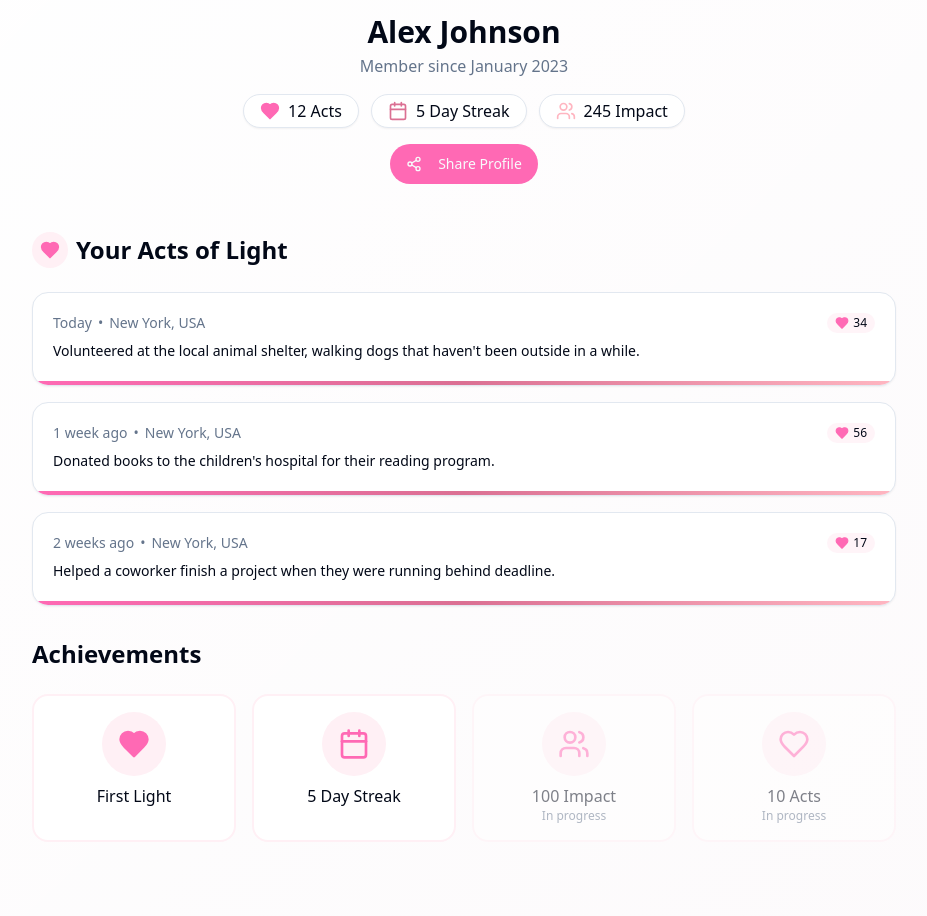
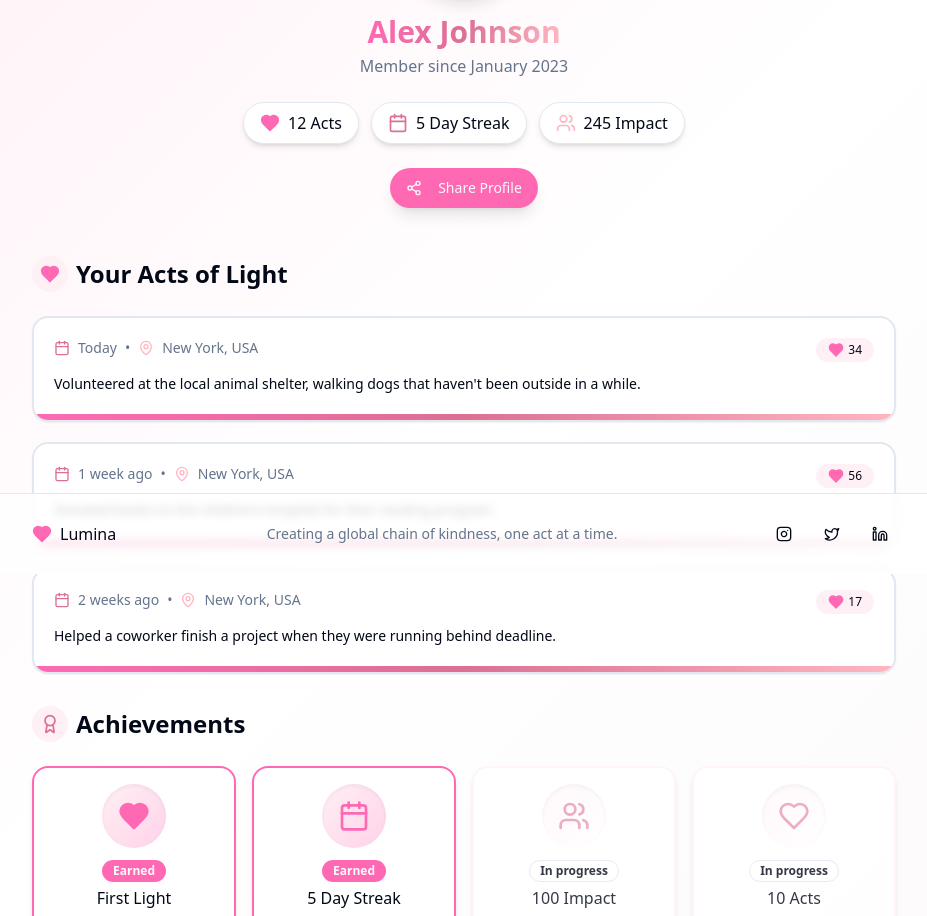
Before and after one commit to stackitis/luminayouu, a React (Vite) app: page /achievements in a window 1280 px wide. Shown: the part 226-1142 px from the top of the page, without its empty margins (176-1103 px from the left). Built offline with nearby package versions, Linux system fonts and the light colour scheme.

Commit message:
Refactor: Improve UI aesthetics

```diff
--- a/src/index.css
+++ b/src/index.css
@@ -1,3 +1,4 @@
+
 @tailwind base;
 @tailwind components;
 @tailwind utilities;
@@ -87,3 +88,18 @@
 .kindness-gradient {
   @apply bg-gradient-to-r from-kindness-teal via-kindness-purple to-kindness-orange;
 }
+
+@keyframes fade-in {
+  from {
+    opacity: 0;
+    transform: translateY(10px);
+  }
+  to {
+    opacity: 1;
+    transform: translateY(0);
+  }
+}
+
+.animate-fade-in {
+  animation: fade-in 0.6s ease-out forwards;
+}
--- a/src/pages/Achievements.tsx
+++ b/src/pages/Achievements.tsx
@@ -3,8 +3,9 @@ import { useState } from "react";
 import { Link } from "react-router-dom";
 import { Card, CardContent, CardHeader, CardTitle } from "@/components/ui/card";
 import { Button } from "@/components/ui/button";
-import { Avatar } from "@/components/ui/avatar";
-import { Heart, Calendar, Users, Share2 } from "lucide-react";
+import { Avatar, AvatarImage } from "@/components/ui/avatar";
+import { Badge } from "@/components/ui/badge";
+import { Heart, Calendar, Users, Share2, Award, MapPin, Star } from "lucide-react";
 import Navbar from "@/components/Navbar";
 
 interface KindnessAct {
@@ -50,17 +51,17 @@ const Achievements = () => {
   };
 
   return (
-    <div className="min-h-screen bg-gradient-to-br from-white to-kindness-light/30">
+    <div className="min-h-screen bg-gradient-to-br from-kindness-light via-white to-kindness-light/30">
       <Navbar />
 
-      <main className="container pt-24 pb-16 px-4 max-w-4xl mx-auto">
+      <main className="container pt-24 pb-20 px-4 max-w-4xl mx-auto">
         {/* Profile Header */}
-        <div className="flex flex-col items-center mb-12 relative">
-          <div className="w-32 h-32 rounded-full border-4 border-kindness-teal overflow-hidden bg-white mb-4">
+        <div className="flex flex-col items-center mb-12 relative animate-fade-in">
+          <div className="w-32 h-32 rounded-full border-4 border-kindness-teal overflow-hidden bg-white mb-4 shadow-lg hover:scale-105 transition-transform duration-300">
             <Avatar className="w-full h-full">
               <div className="w-full h-full flex items-center justify-center text-4xl font-bold text-kindness-purple">
                 {userProfile.avatar ? (
-                  <img src={userProfile.avatar} alt={userProfile.name} className="w-full h-full object-cover" />
+                  <AvatarImage src={userProfile.avatar} alt={userProfile.name} className="w-full h-full object-cover" />
                 ) : (
                   userProfile.name.charAt(0)
                 )}
@@ -68,25 +69,25 @@ const Achievements = () => {
             </Avatar>
           </div>
 
-          <h1 className="text-3xl font-bold mb-1">{userProfile.name}</h1>
-          <p className="text-muted-foreground mb-4">Member since {userProfile.memberSince}</p>
+          <h1 className="text-3xl font-bold mb-1 bg-clip-text text-transparent kindness-gradient">{userProfile.name}</h1>
+          <p className="text-muted-foreground mb-6">Member since {userProfile.memberSince}</p>
 
-          <div className="flex gap-3 flex-wrap justify-center mb-4">
-            <div className="flex items-center bg-white rounded-full px-4 py-1 shadow-sm border">
+          <div className="flex gap-3 flex-wrap justify-center mb-6">
+            <div className="flex items-center bg-white rounded-full px-4 py-2 shadow-md border hover:shadow-lg hover:scale-105 transition-all duration-300">
               <Heart className="h-5 w-5 mr-2 text-kindness-teal" fill="#FF69B4" />
               <span className="font-medium">{userProfile.acts} Acts</span>
             </div>
-            <div className="flex items-center bg-white rounded-full px-4 py-1 shadow-sm border">
+            <div className="flex items-center bg-white rounded-full px-4 py-2 shadow-md border hover:shadow-lg hover:scale-105 transition-all duration-300">
               <Calendar className="h-5 w-5 mr-2 text-kindness-purple" />
               <span className="font-medium">{userProfile.streak} Day Streak</span>
             </div>
-            <div className="flex items-center bg-white rounded-full px-4 py-1 shadow-sm border">
+            <div className="flex items-center bg-white rounded-full px-4 py-2 shadow-md border hover:shadow-lg hover:scale-105 transition-all duration-300">
               <Users className="h-5 w-5 mr-2 text-kindness-orange" />
               <span className="font-medium">{userProfile.impact} Impact</span>
             </div>
           </div>
 
-          <Button className="rounded-full bg-kindness-teal hover:bg-kindness-teal/90">
+          <Button className="rounded-full bg-kindness-teal hover:bg-kindness-teal/90 shadow-lg hover:shadow-xl hover:scale-105 transition-all">
             <Share2 className="w-4 h-4 mr-2" />
             Share Profile
           </Button>
@@ -94,76 +95,99 @@ const Achievements = () => {
 
         {/* Acts of Kindness */}
         <div className="mb-8">
-          <h2 className="text-2xl font-bold mb-6 flex items-center">
+          <h2 className="text-2xl font-bold mb-6 flex items-center animate-fade-in">
             <span className="bg-kindness-light p-2 rounded-full mr-2">
               <Heart className="h-5 w-5 text-kindness-teal" fill="#FF69B4" />
             </span>
             Your Acts of Light
           </h2>
 
-          <div className="space-y-4">
-            {userActs.map((act) => (
-              <Card key={act.id} className="border overflow-hidden hover:shadow-md transition-all">
+          <div className="space-y-5">
+            {userActs.map((act, index) => (
+              <Card
+                key={act.id}
+                className="border-2 overflow-hidden hover:shadow-lg transition-all hover:-translate-y-1 duration-300"
+                style={{
+                  animationDelay: `${index * 150}ms`,
+                  opacity: 0,
+                  animation: "fade-in 0.5s ease-out forwards"
+                }}
+              >
                 <div className="p-5">
                   <div className="flex justify-between items-start">
-                    <div className="flex items-start gap-1.5 text-sm text-muted-foreground mb-2">
+                    <div className="flex items-center gap-2 text-sm text-muted-foreground mb-2">
+                      <Calendar className="h-4 w-4 text-kindness-purple" />
                       <span>{act.timeframe}</span>
                       <span>•</span>
+                      <MapPin className="h-4 w-4 text-kindness-orange" />
                       <span>{act.location}</span>
                     </div>
-                    <div className="flex items-center gap-1 bg-kindness-light/70 px-2 py-0.5 rounded-full">
-                      <Heart className="h-3.5 w-3.5 text-kindness-teal" fill="#FF69B4" />
+                    <div className="flex items-center gap-1 bg-kindness-light px-3 py-1 rounded-full">
+                      <Heart className="h-4 w-4 text-kindness-teal" fill="#FF69B4" />
                       <span className="text-xs font-medium">{act.likes}</span>
                     </div>
                   </div>
-                  <p className="text-sm">{act.description}</p>
+                  <p className="text-sm mt-2">{act.description}</p>
                 </div>
-                <div className="h-1 kindness-gradient"></div>
+                <div className="h-1.5 kindness-gradient"></div>
               </Card>
             ))}
           </div>
         </div>
 
         {/* Badges Section */}
-        <div className="mb-8">
-          <h2 className="text-2xl font-bold mb-6">Achievements</h2>
+        <div className="mb-8 animate-fade-in" style={{ animationDelay: "300ms" }}>
+          <h2 className="text-2xl font-bold mb-6 flex items-center">
+            <span className="bg-kindness-light p-2 rounded-full mr-2">
+              <Award className="h-5 w-5 text-kindness-purple" />
+            </span>
+            Achievements
+          </h2>
 
           <div className="grid grid-cols-2 sm:grid-cols-3 md:grid-cols-4 gap-4">
-            <div className="bg-white rounded-lg border-2 border-kindness-light p-4 flex flex-col items-center">
-              <div className="w-16 h-16 bg-kindness-light rounded-full flex items-center justify-center mb-2">
+            <div className="bg-white rounded-lg border-2 border-kindness-teal p-4 flex flex-col items-center shadow-md hover:shadow-xl hover:scale-105 transition-all duration-300">
+              <div className="w-16 h-16 bg-gradient-to-br from-kindness-light to-kindness-teal/30 rounded-full flex items-center justify-center mb-3 shadow-inner">
                 <Heart className="h-8 w-8 text-kindness-teal" fill="#FF69B4" />
               </div>
+              <Badge variant="default" className="bg-kindness-teal mb-1">Earned</Badge>
               <span className="font-medium text-center">First Light</span>
             </div>
 
-            <div className="bg-white rounded-lg border-2 border-kindness-light p-4 flex flex-col items-center">
-              <div className="w-16 h-16 bg-kindness-light rounded-full flex items-center justify-center mb-2">
+            <div className="bg-white rounded-lg border-2 border-kindness-teal p-4 flex flex-col items-center shadow-md hover:shadow-xl hover:scale-105 transition-all duration-300">
+              <div className="w-16 h-16 bg-gradient-to-br from-kindness-light to-kindness-teal/30 rounded-full flex items-center justify-center mb-3 shadow-inner">
                 <Calendar className="h-8 w-8 text-kindness-teal" />
               </div>
+              <Badge variant="default" className="bg-kindness-teal mb-1">Earned</Badge>
               <span className="font-medium text-center">5 Day Streak</span>
             </div>
 
-            <div className="bg-white rounded-lg border-2 border-kindness-light p-4 flex flex-col items-center opacity-50">
-              <div className="w-16 h-16 bg-kindness-light rounded-full flex items-center justify-center mb-2">
-                <Users className="h-8 w-8 text-kindness-teal" />
+            <div className="bg-white rounded-lg border-2 border-kindness-light/80 p-4 flex flex-col items-center opacity-80 shadow-md hover:shadow hover:opacity-90 transition-all duration-300">
+              <div className="w-16 h-16 bg-gradient-to-br from-kindness-light/50 to-white rounded-full flex items-center justify-center mb-3 shadow-inner">
+                <Users className="h-8 w-8 text-kindness-purple/70" />
               </div>
+              <Badge variant="outline" className="mb-1">In progress</Badge>
               <span className="font-medium text-center">100 Impact</span>
-              <span className="text-xs text-muted-foreground">In progress</span>
+              <div className="w-full bg-kindness-light rounded-full h-1.5 mt-2">
+                <div className="bg-kindness-purple h-1.5 rounded-full" style={{ width: "60%" }}></div>
+              </div>
             </div>
 
-            <div className="bg-white rounded-lg border-2 border-kindness-light p-4 flex flex-col items-center opacity-50">
-              <div className="w-16 h-16 bg-kindness-light rounded-full flex items-center justify-center mb-2">
-                <Heart className="h-8 w-8 text-kindness-teal" />
+            <div className="bg-white rounded-lg border-2 border-kindness-light/80 p-4 flex flex-col items-center opacity-80 shadow-md hover:shadow hover:opacity-90 transition-all duration-300">
+              <div className="w-16 h-16 bg-gradient-to-br from-kindness-light/50 to-white rounded-full flex items-center justify-center mb-3 shadow-inner">
+                <Heart className="h-8 w-8 text-kindness-purple/70" />
               </div>
+              <Badge variant="outline" className="mb-1">In progress</Badge>
               <span className="font-medium text-center">10 Acts</span>
-              <span className="text-xs text-muted-foreground">In progress</span>
+              <div className="w-full bg-kindness-light rounded-full h-1.5 mt-2">
+                <div className="bg-kindness-purple h-1.5 rounded-full" style={{ width: "80%" }}></div>
+              </div>
             </div>
           </div>
         </div>
       </main>
 
       {/* Simple Footer */}
-      <footer className="border-t py-6 bg-white/80">
+      <footer className="border-t py-6 bg-white/80 backdrop-blur-sm fixed bottom-0 w-full">
         <div className="container max-w-4xl mx-auto px-4">
           <div className="flex flex-col md:flex-row justify-between items-center gap-4">
             <div className="flex items-center gap-2">
@@ -172,13 +196,13 @@ const Achievements = () => {
             </div>
             <p className="text-sm text-muted-foreground">Creating a global chain of kindness, one act at a time.</p>
             <div className="flex gap-4">
-              <Button variant="ghost" size="sm" className="rounded-full p-2 h-auto">
+              <Button variant="ghost" size="sm" className="rounded-full p-2 h-auto hover:bg-kindness-light">
                 <svg xmlns="http://www.w3.org/2000/svg" width="20" height="20" viewBox="0 0 24 24" fill="none" stroke="currentColor" strokeWidth="2" strokeLinecap="round" strokeLinejoin="round"><rect width="20" height="20" x="2" y="2" rx="5" ry="5"></rect><path d="M16 11.37A4 4 0 1 1 12.63 8 4 4 0 0 1 16 11.37z"></path><line x1="17.5" x2="17.51" y1="6.5" y2="6.5"></line></svg>
               </Button>
-              <Button variant="ghost" size="sm" className="rounded-full p-2 h-auto">
+              <Button variant="ghost" size="sm" className="rounded-full p-2 h-auto hover:bg-kindness-light">
                 <svg xmlns="http://www.w3.org/2000/svg" width="20" height="20" viewBox="0 0 24 24" fill="none" stroke="currentColor" strokeWidth="2" strokeLinecap="round" strokeLinejoin="round"><path d="M22 4s-.7 2.1-2 3.4c1.6 10-9.4 17.3-18 11.6 2.2.1 4.4-.6 6-2C3 15.5.5 9.6 3 5c2.2 2.6 5.6 4.1 9 4-.9-4.2 4-6.6 7-3.8 1.1 0 3-1.2 3-1.2z"></path></svg>
               </Button>
-              <Button variant="ghost" size="sm" className="rounded-full p-2 h-auto">
+              <Button variant="ghost" size="sm" className="rounded-full p-2 h-auto hover:bg-kindness-light">
                 <svg xmlns="http://www.w3.org/2000/svg" width="20" height="20" viewBox="0 0 24 24" fill="none" stroke="currentColor" strokeWidth="2" strokeLinecap="round" strokeLinejoin="round"><path d="M16 8a6 6 0 0 1 6 6v7h-4v-7a2 2 0 0 0-2-2 2 2 0 0 0-2 2v7h-4v-7a6 6 0 0 1 6-6z"></path><rect width="4" height="12" x="2" y="9"></rect><circle cx="4" cy="4" r="2"></circle></svg>
               </Button>
             </div>
```
